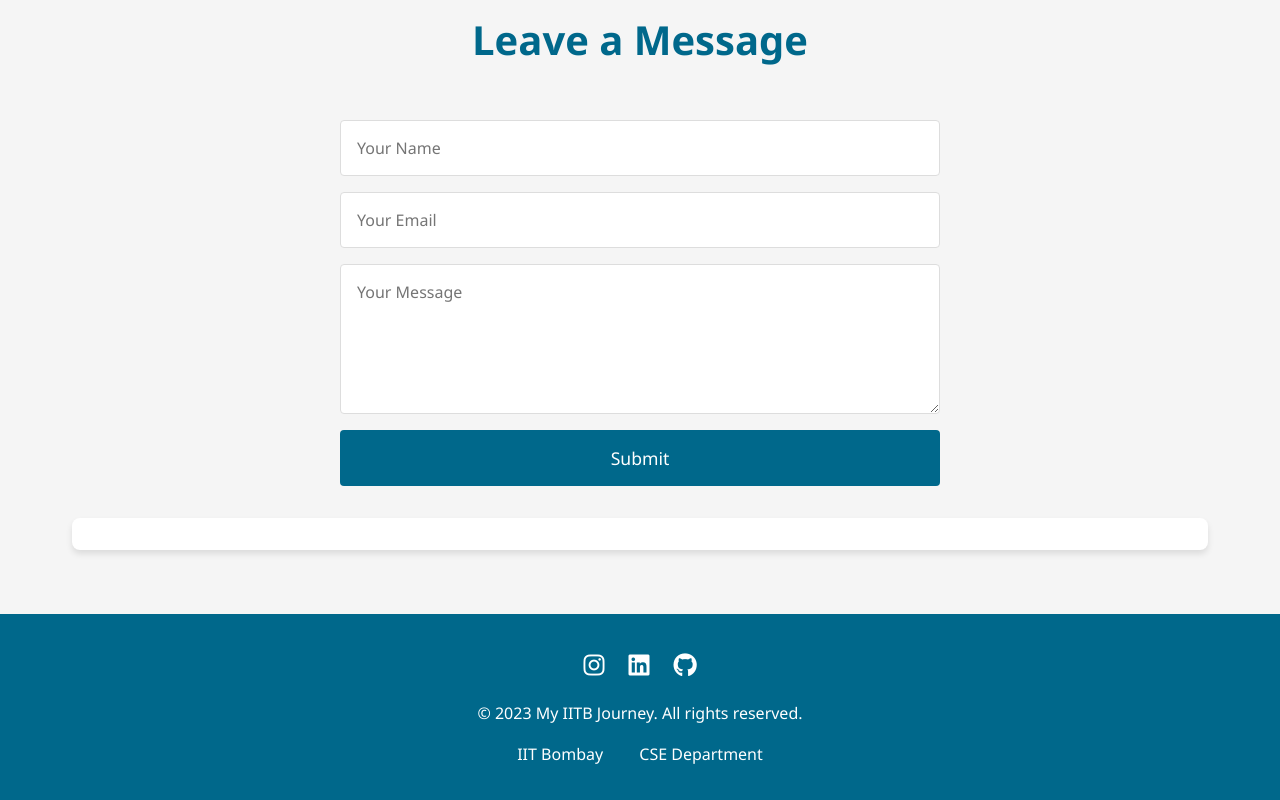
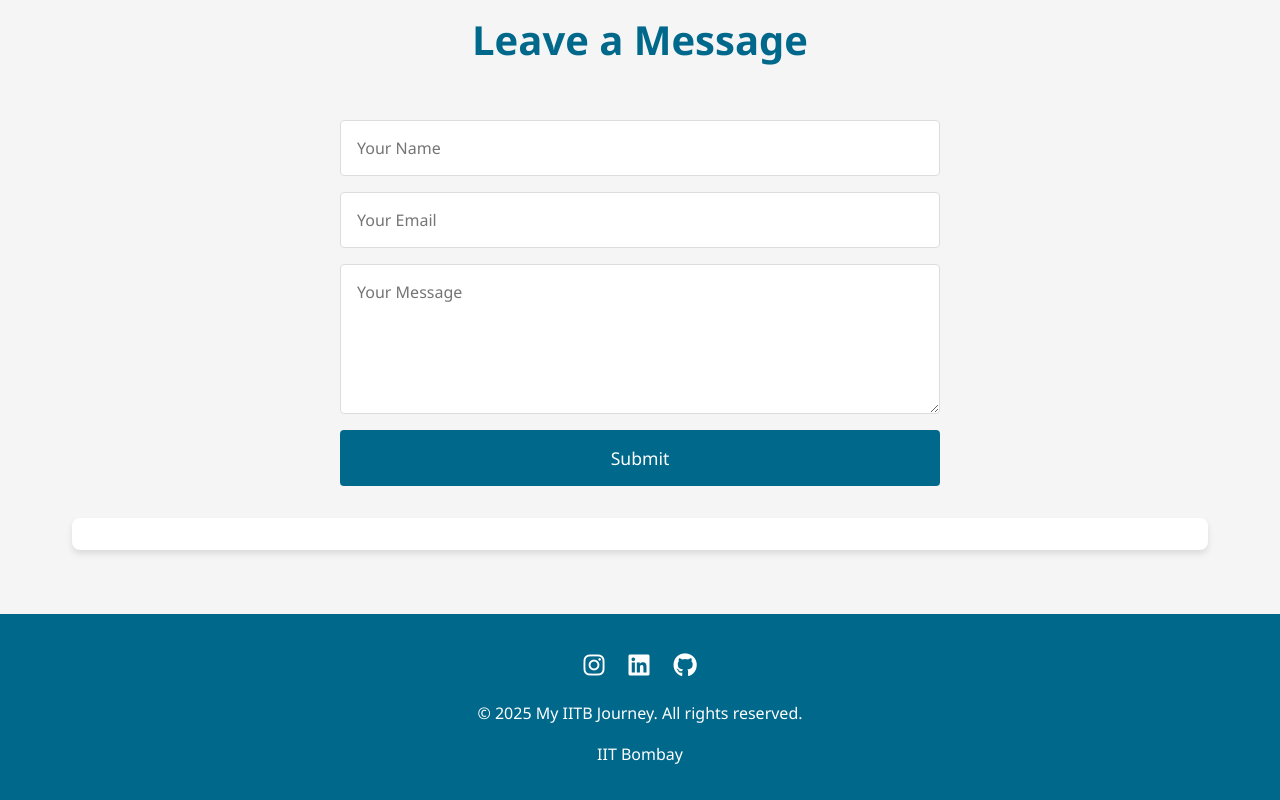
Before and after one commit to Rohit6432/IITB-Journey, a plain HTML site: page public/index.html in a window 1280 px wide. Shown: the part 3003-3803 px from the top of the page. Drawn offline with Linux system fonts and the light colour scheme.

Commit message:
Update index.html

```diff
--- a/public/index.html
+++ b/public/index.html
@@ -129,10 +129,9 @@
             <a href="#"><i class="fab fa-linkedin"></i></a>
             <a href="#"><i class="fab fa-github"></i></a>
         </div>
-        <p>&copy; 2023 My IITB Journey. All rights reserved.</p>
+        <p>&copy; 2025 My IITB Journey. All rights reserved.</p>
         <div class="footer-links">
             <a href="https://www.iitb.ac.in/">IIT Bombay</a>
-            <a href="https://www.cse.iitb.ac.in/">CSE Department</a>
         </div>
     </footer>
 
```
